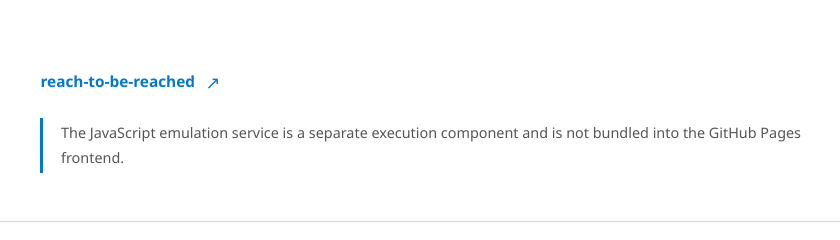
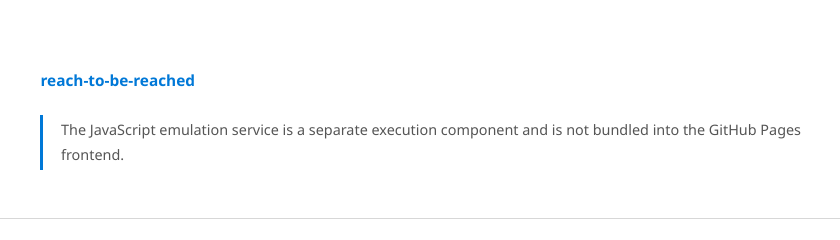
Before and after one commit to DecemberReach/decemberreach.github.io, an Astro site: page /emulation in a window 1280 px wide. Shown: the part 1337-1577 px from the top of the page, 376-1216 px from the left. Built offline with nearby package versions, Linux system fonts and the light colour scheme; Astro itself is replaced by a stand-in of ours.

Commit message:
Remove diagonal arrow glyphs from site links

```diff
--- a/src/pages/emulation/index.astro
+++ b/src/pages/emulation/index.astro
@@ -67,7 +67,7 @@ import SiteLayout from "../../layouts/SiteLayout.astro";
     </header>
     <div class="document-body">
       <a class="metro-link" href="https://github.com/DecemberReach/reach-to-be-reached" target="_blank" rel="noreferrer">
-        reach-to-be-reached <span aria-hidden="true">↗</span>
+        reach-to-be-reached
       </a>
       <aside class="document-note">The JavaScript emulation service is a separate execution component and is not bundled into the GitHub Pages frontend.</aside>
     </div>
```
